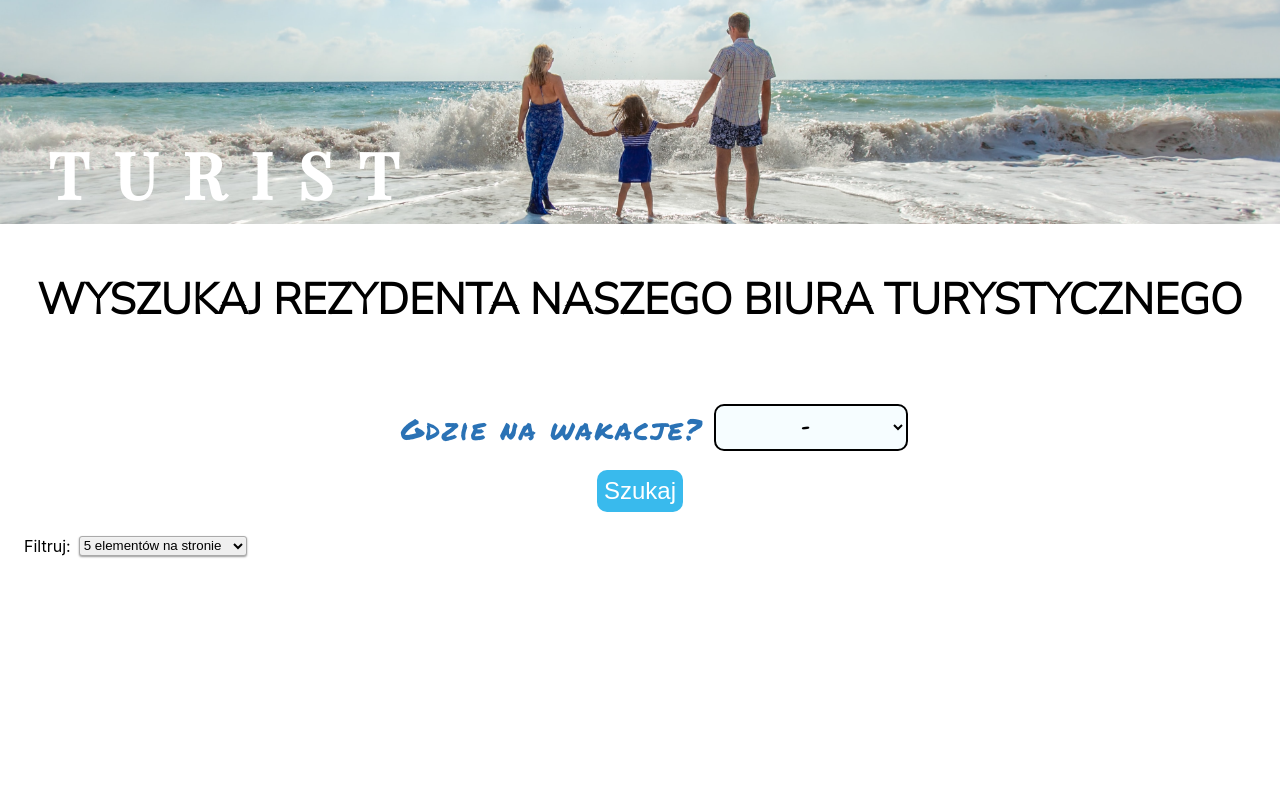
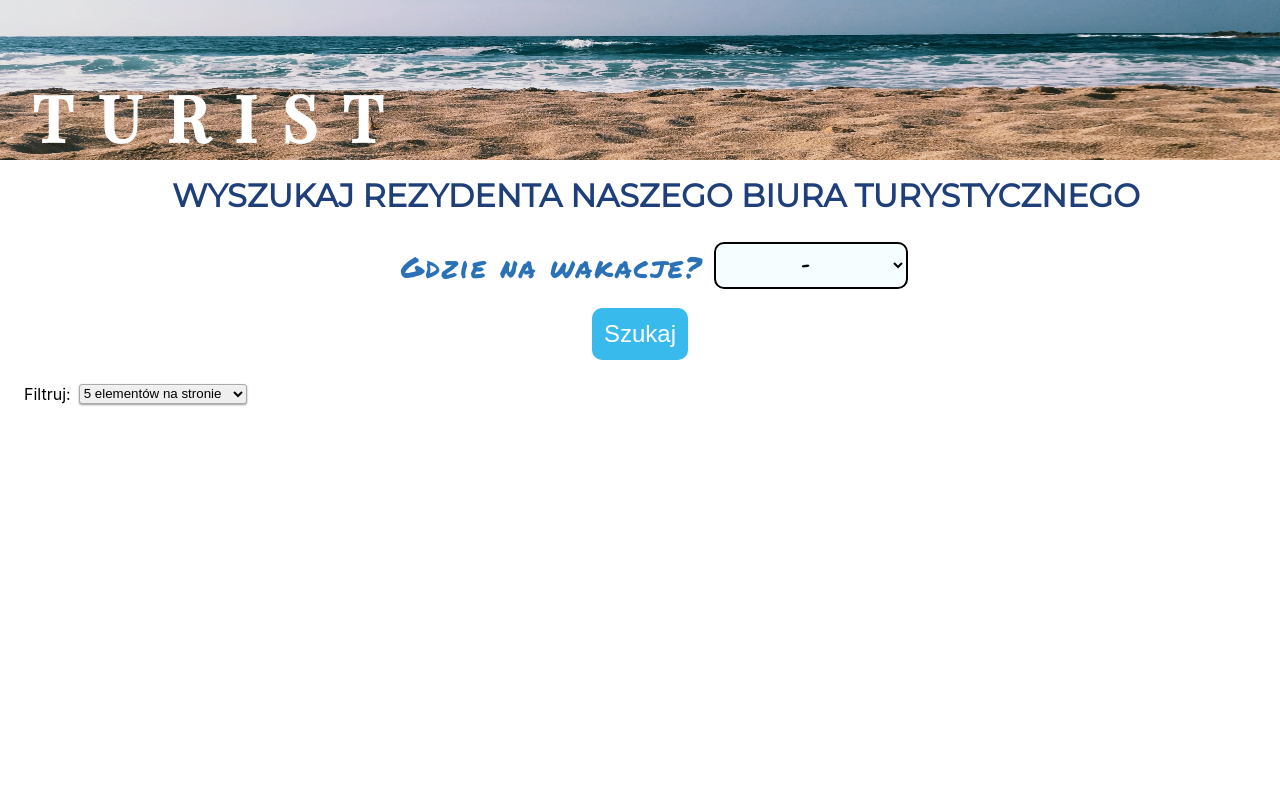
Before and after one commit to kanaszewska/API_search, a React (Create React App) app: page / in a window 1280 px wide. Shown: the top 800 px of the page. Built offline with nearby package versions, Linux system fonts and the light colour scheme; the HTML template or start-up script is replaced by a standard one.

Commit message:
third commit

```diff
--- a/src/App.css
+++ b/src/App.css
@@ -3,35 +3,35 @@
 * {
   margin: 0;
   padding: 0;
-  box-sizing: border-box;
 }
 
 .header {
-  height: 14rem;
-  background-image: url(styles/images/logo.jpg);
-  background-attachment: fixed;
-  background-size: cover;
-  background-repeat: no-repeat;
-  background-position: 0 -18.3rem;
+  height: 10rem;
+  position: fixed;
+  width: 100%;
+}
+
+.header img {
+  height: 10rem;
+  width: 100%;
+  z-index: -1;
 }
 
 .header h1 {
-  margin: 0;
-  padding: 8.2rem 5rem 1rem 3rem;
+  margin: -5.6rem 2rem;
   text-transform: uppercase;
   letter-spacing: 25px;
   font-family: 'Playfair Display', serif;
   font-size: 4rem;
   color: white;
   background-color: transparent;
-  z-index: 1;
 }
 
 .section {
+  padding-top: 10rem;
   display: table;
   height: 100vh;
   width: 100%;
-  padding-top: 30px;
   text-align: center;
   background-color: white;
 }
@@ -43,22 +43,3 @@
   text-align: center;
   padding: .5rem;
 }
-
-@media only screen and (max-width: 992px) {
-  .header {
-    background-position: 0 -12.3rem;
-    height: 6rem;
-  }
-  .header h1 {
-    padding: 3.2rem 5rem 1rem 3rem;
-    font-size: 1.7rem;
-    letter-spacing: .5rem;
-  }
-}
-
-@media (min-width: 992px) {
-  .header {
-    background-position: 0 -18.3rem;
-    height: 14rem;
-  }
-}
--- a/src/App.js
+++ b/src/App.js
@@ -1,11 +1,13 @@
 import React from 'react';
 import Main from './components/Main';
+import logo from './styles/images/logo.jpg';
 import './App.css';
 
 function App() {
   return (
     <div className="App">
       <div className='header'>
+      <img src={logo} alt='/'/>
       <h1>Turist</h1>
       </div>
       <div className='section'>
--- a/src/styles/Main.css
+++ b/src/styles/Main.css
@@ -5,7 +5,7 @@
 @import url('https://fonts.googleapis.com/css2?family=Permanent+Marker&display=swap');
 
 .main ul {
-    margin: 1rem 0;
+    margin: 2rem;
     display: grid;
     grid-template-columns: repeat(4, 1fr);
     gap: 1rem;
@@ -14,20 +14,27 @@
 }
 
 .main li {
+   padding: .5rem;
     width: 300px;
     height: auto;
     font-size: .9rem;
     margin: 2rem 2rem;
-    background-color: rgba(78, 212, 245, 0.05);
+    background-color: rgb(31, 63, 123, 0.06);
+    box-shadow: 1px 2px 3px 1px rgb(31, 63, 123, 0.3);
     border-radius: 3px;
 }
 
+.main li:hover {
+   box-shadow: 3px 4px 5px 3px rgb(31, 63, 123, 0.3);
+}
+
 .main h1 {
-    color: black;
-    margin: 1rem 1rem 4rem 1rem;
-    font-family: 'Nunito Sans', sans-serif;
+   margin:  1rem;
+   width: 100%;
+    color: rgb(31, 63, 123);
     text-transform: uppercase;
-    font-size: 2.7rem;
+    font-size: 2rem;
+    font-family: 'Montserrat', sans-serif;
 }
 
 .main h2 {
@@ -55,7 +62,7 @@
 
 button.search {
     margin: 0.5rem;
-    padding: 0.3rem;
+    padding: 0.6rem;
     background-color: rgb(57, 186, 237);
     border: 2px solid transparent;
     border-radius: 10px;
@@ -147,7 +154,4 @@ button.search {
         display: grid;
         grid-template-columns: repeat(2, 1fr);
     }
-    .main h1 {
-        font-size: 2.5rem;
-    }
   }
```
Also changed, not shown: src/styles/images/logo.jpg.
